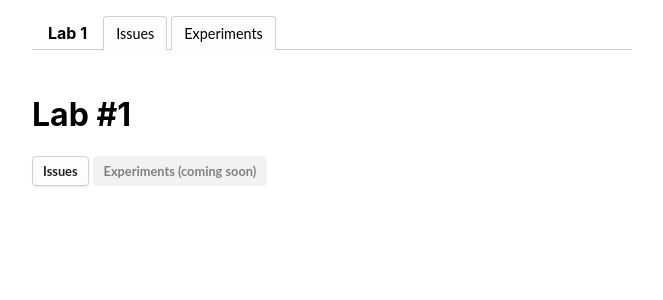
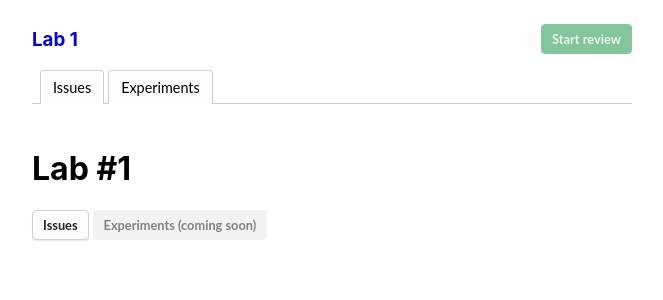
Before and after one commit to vinhowe/lifelab-web, a React (Create React App) app: page /labs/1 in a window 1280 px wide. Shown: the top 300 px of the page, without its empty margins (308-971 px from the left). Built offline with nearby package versions, Linux system fonts and the light colour scheme; the HTML template or start-up script is replaced by a standard one.

Commit message:
Rearrange nav bar to allow more space for actions

```diff
--- a/src/components/LabNav/LabNav.tsx
+++ b/src/components/LabNav/LabNav.tsx
@@ -2,21 +2,32 @@
 import { css, jsx } from "@emotion/core";
 import React from "react";
 import LabNavTab from "./LabNavTab";
+import { Link } from "react-router-dom";
+import Button from "../Button";
+import { buttonColors } from "../../theme/colors";
 
 const navStyle = css`
   display: flex;
   border-bottom: solid #ccc 1px;
-  padding-left: 16px;
   padding-right: 16px;
   margin-bottom: 24px;
+  padding-left: 8px;
 `;
 
 const labTitleStyle = css`
+  font-weight: bold;
+  margin: 0;
+`;
+
+const labInfoStyle = css`
   display: flex;
   align-items: center;
-  margin-right: 16px;
-  font-weight: bold;
+  justify-content: space-between;
+  padding-top: 16px;
+  padding-bottom: 16px;
 `;
+
+const labActionButtonsContainerStyle = css``;
 
 export interface LabNavProps {
   labId: string;
@@ -24,8 +35,16 @@ export interface LabNavProps {
 
 export default function LabNav({ labId }: LabNavProps): JSX.Element {
   return (
+    <header>
+      <div css={labInfoStyle}>
+        <h3 css={labTitleStyle}>
+          <Link to={`/labs/${labId}`}>Lab {labId}</Link>
+        </h3>
+        <div css={labActionButtonsContainerStyle}>
+          <Button color={buttonColors.green}>Start review</Button>
+        </div>
+      </div>
       <nav css={navStyle}>
-      <span css={labTitleStyle}>Lab {labId}</span>
         <LabNavTab route={"/labs/:labId/issues"} labId={labId}>
           Issues
         </LabNavTab>
@@ -33,5 +52,6 @@ export default function LabNav({ labId }: LabNavProps): JSX.Element {
           Experiments
         </LabNavTab>
       </nav>
+    </header>
   );
 }
--- a/src/index.css
+++ b/src/index.css
@@ -1,5 +1,4 @@
 body {
-  margin: 16px;
   font-family: -apple-system, BlinkMacSystemFont, 'Lato', 'Segoe UI', 'Roboto', 'Oxygen',
     'Ubuntu', 'Cantarell', 'Fira Sans', 'Droid Sans', 'Helvetica Neue',
     sans-serif;
@@ -11,3 +10,11 @@ code {
   font-family: source-code-pro, Menlo, Monaco, Consolas, 'Courier New',
     monospace;
 }
+
+a {
+    text-decoration: none;
+}
+
+a:visited {
+    color: #1753ea;
+}
```
Lines whose indentation alone changed are shown as unchanged.
